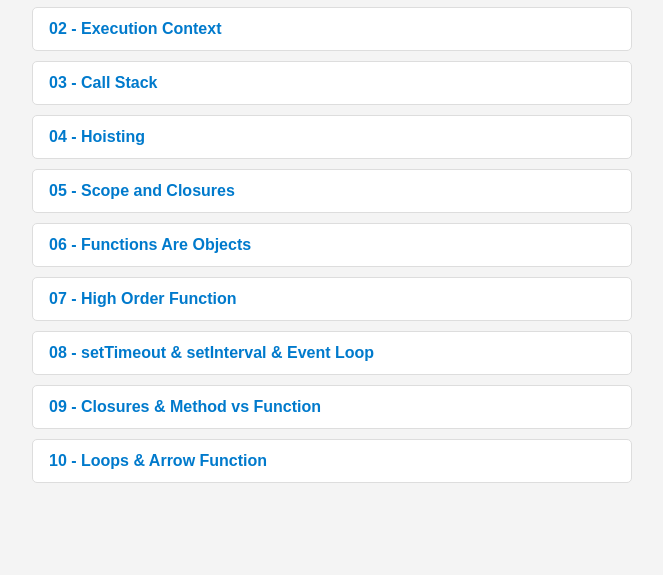
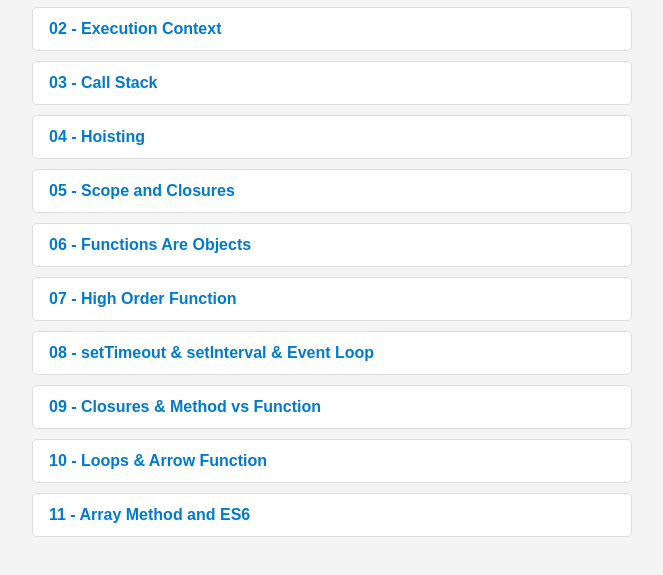
Before and after one commit to sudhanshuverse/javascript-essentials, a plain HTML site: page index.html in a window 1280 px wide. Shown: the part 155-730 px from the top of the page, without its empty margins (308-971 px from the left). Drawn offline with Linux system fonts and the light colour scheme.

Commit message:
index.html updated

```diff
--- a/index.html
+++ b/index.html
@@ -60,6 +60,7 @@
     <li><a href="08-settimeout-and-setinterval-and-event-loop/">08 - setTimeout & setInterval & Event Loop</a></li>
     <li><a href="09-closures-and-method-vs-function/">09 - Closures & Method vs Function</a></li>
     <li><a href="10-loops-and-arrow-function/">10 - Loops & Arrow Function</a></li>
+    <li><a href="11-array-method-and-es6/">11 - Array Method and ES6</a></li>
   </ul>
 </body>
 </html>
```
